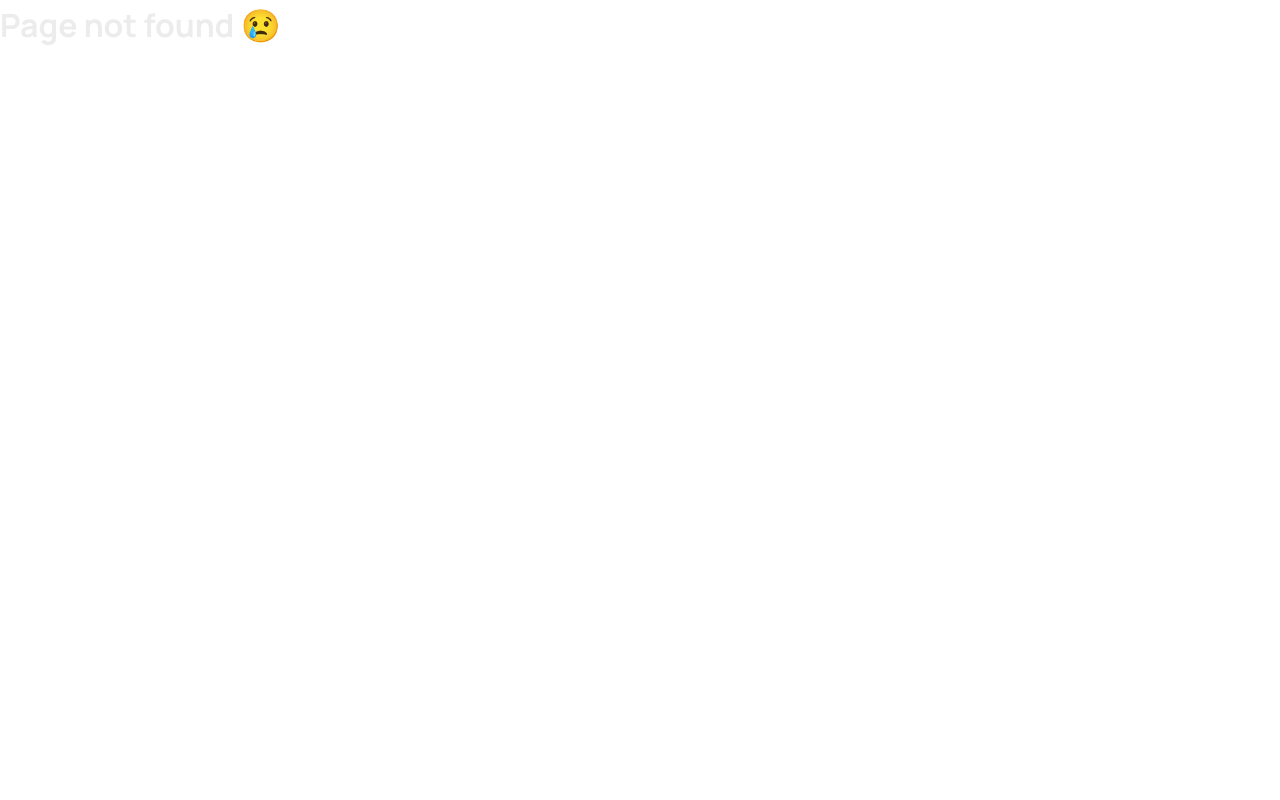
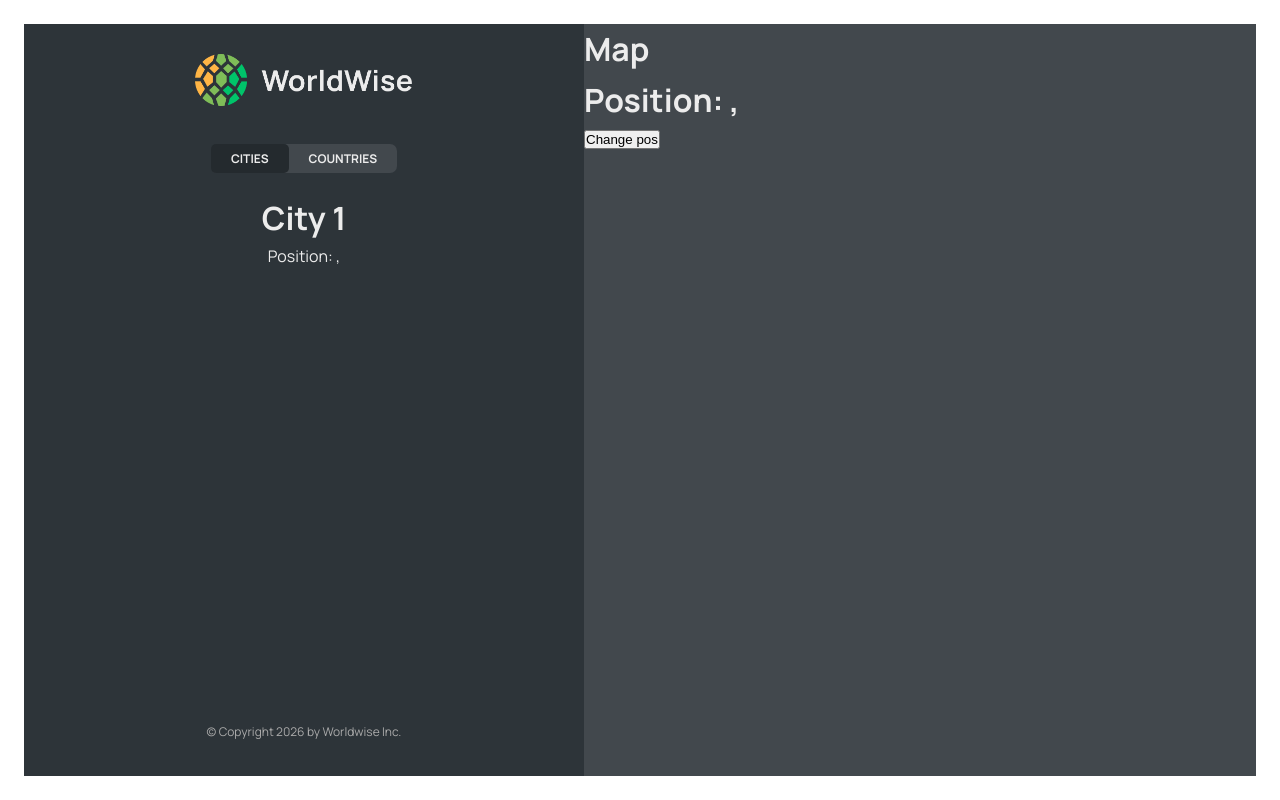
Before and after one commit to AkhilAnandK/React-course, a React (Vite) app in the folder 14-worldwise/: page /app/cities/1 in a window 1280 px wide. Before the commit this address had no page. Built offline with nearby package versions, Linux system fonts and the light colour scheme; data requests are answered from the project's data file.

Commit message:
Dynamic routing and setting state in url using useParam and useSearchParam

```diff
--- a/14-worldwise/src/App.jsx
+++ b/14-worldwise/src/App.jsx
@@ -8,6 +8,7 @@
 import AppLayout from "./pages/AppLayout";
 import CityList from "./components/CityList";
 import CountryList from "./components/CountryList";
+import City from "./components/City";
 
 const BASE_URL = "http://localhost:8000";
 
@@ -48,6 +49,7 @@
             path="cities"
             element={<CityList cities={cities} isLoading={isLoading} />}
           />
+          <Route path="cities/:id" element={<City />} />
           <Route
             path="countries"
             element={<CountryList cities={cities} isLoading={isLoading} />}
--- a/14-worldwise/src/components/City.jsx
+++ b/14-worldwise/src/components/City.jsx
@@ -1,5 +1,6 @@
 import styles from "./City.module.css";
 import { getFlagImageUrl } from "../utils";
+import { useParams, useSearchParams } from "react-router-dom";
 
 const formatDate = (date) =>
   new Intl.DateTimeFormat("en", {
@@ -10,6 +11,10 @@
   }).format(new Date(date));
 
 function City() {
+  const { id } = useParams();
+  const [searchParams, setSearchParams] = useSearchParams();
+  const lat = searchParams.get("lat");
+  const lng = searchParams.get("lng");
   // TEMP DATA
   const currentCity = {
     cityName: "Lisbon",
@@ -21,42 +26,48 @@
   const { cityName, emoji, date, notes } = currentCity;
 
   return (
-    <div className={styles.city}>
-      <div className={styles.row}>
-        <h6>City name</h6>
-        <h3>
-          <img className={styles.flag} src={getFlagImageUrl(emoji)} alt="" />{" "}
-          {cityName}
-        </h3>
-      </div>
+    <>
+      <h1>City {id}</h1>
+      <p>
+        Position: {lat}, {lng}
+      </p>
+    </>
+    // <div className={styles.city}>
+    //   <div className={styles.row}>
+    //     <h6>City name</h6>
+    //     <h3>
+    //       <img className={styles.flag} src={getFlagImageUrl(emoji)} alt="" />{" "}
+    //       {cityName}
+    //     </h3>
+    //   </div>
 
-      <div className={styles.row}>
-        <h6>You went to {cityName} on</h6>
-        <p>{formatDate(date || null)}</p>
-      </div>
+    //   <div className={styles.row}>
+    //     <h6>You went to {cityName} on</h6>
+    //     <p>{formatDate(date || null)}</p>
+    //   </div>
 
-      {notes && (
-        <div className={styles.row}>
-          <h6>Your notes</h6>
-          <p>{notes}</p>
-        </div>
-      )}
+    //   {notes && (
+    //     <div className={styles.row}>
+    //       <h6>Your notes</h6>
+    //       <p>{notes}</p>
+    //     </div>
+    //   )}
 
-      <div className={styles.row}>
-        <h6>Learn more</h6>
-        <a
-          href={`https://en.wikipedia.org/wiki/${cityName}`}
-          target="_blank"
-          rel="noreferrer"
-        >
-          Check out {cityName} on Wikipedia &rarr;
-        </a>
-      </div>
+    //   <div className={styles.row}>
+    //     <h6>Learn more</h6>
+    //     <a
+    //       href={`https://en.wikipedia.org/wiki/${cityName}`}
+    //       target="_blank"
+    //       rel="noreferrer"
+    //     >
+    //       Check out {cityName} on Wikipedia &rarr;
+    //     </a>
+    //   </div>
 
-      <div>
-        <ButtonBack />
-      </div>
-    </div>
+    //   <div>
+    //     <ButtonBack />
+    //   </div>
+    // </div>
   );
 }
 
--- a/14-worldwise/src/components/CityItem.jsx
+++ b/14-worldwise/src/components/CityItem.jsx
@@ -1,5 +1,6 @@
 import styles from "./CityItem.module.css";
 import { getFlagImageUrl } from "../utils";
+import { Link } from "react-router-dom";
 
 const formatDate = (date) =>
   new Intl.DateTimeFormat("en", {
@@ -9,13 +10,18 @@
   }).format(new Date(date));
 
 function CityItem({ city }) {
-  const { cityName, emoji, date } = city;
+  const { cityName, emoji, date, id, position } = city;
   return (
-    <li className={styles.cityItem}>
-      <img className={styles.flag} src={getFlagImageUrl(emoji)} alt="" />
-      <h3 className={styles.name}>{cityName}</h3>
-      <time className={styles.date}>({formatDate(date)})</time>
-      <button className={styles.deleteBtn}>&times;</button>
+    <li>
+      <Link
+        className={styles.cityItem}
+        to={`${id}?lat=${position.lat}&lng=${position.lng}`}
+      >
+        <img className={styles.flag} src={getFlagImageUrl(emoji)} alt="" />
+        <h3 className={styles.name}>{cityName}</h3>
+        <time className={styles.date}>({formatDate(date)})</time>
+        <button className={styles.deleteBtn}>&times;</button>
+      </Link>
     </li>
   );
 }
--- a/14-worldwise/src/components/Map.jsx
+++ b/14-worldwise/src/components/Map.jsx
@@ -1,8 +1,26 @@
+import { useSearchParams } from "react-router-dom";
 import styles from "./Map.module.css";
 import Sidebar from "./Sidebar";
 
 function Map() {
-  return <div className={styles.mapContainer}>Map</div>;
+  const [searchParams, setSearchParams] = useSearchParams();
+  const lat = searchParams.get("lat");
+  const lng = searchParams.get("lng");
+  return (
+    <div className={styles.mapContainer}>
+      <h1>Map</h1>
+      <h1>
+        Position: {lat}, {lng}
+      </h1>
+      <button
+        onClick={() => {
+          setSearchParams({ lat: 23, lng: 50 });
+        }}
+      >
+        Change pos
+      </button>
+    </div>
+  );
 }
 
 export default Map;
```
